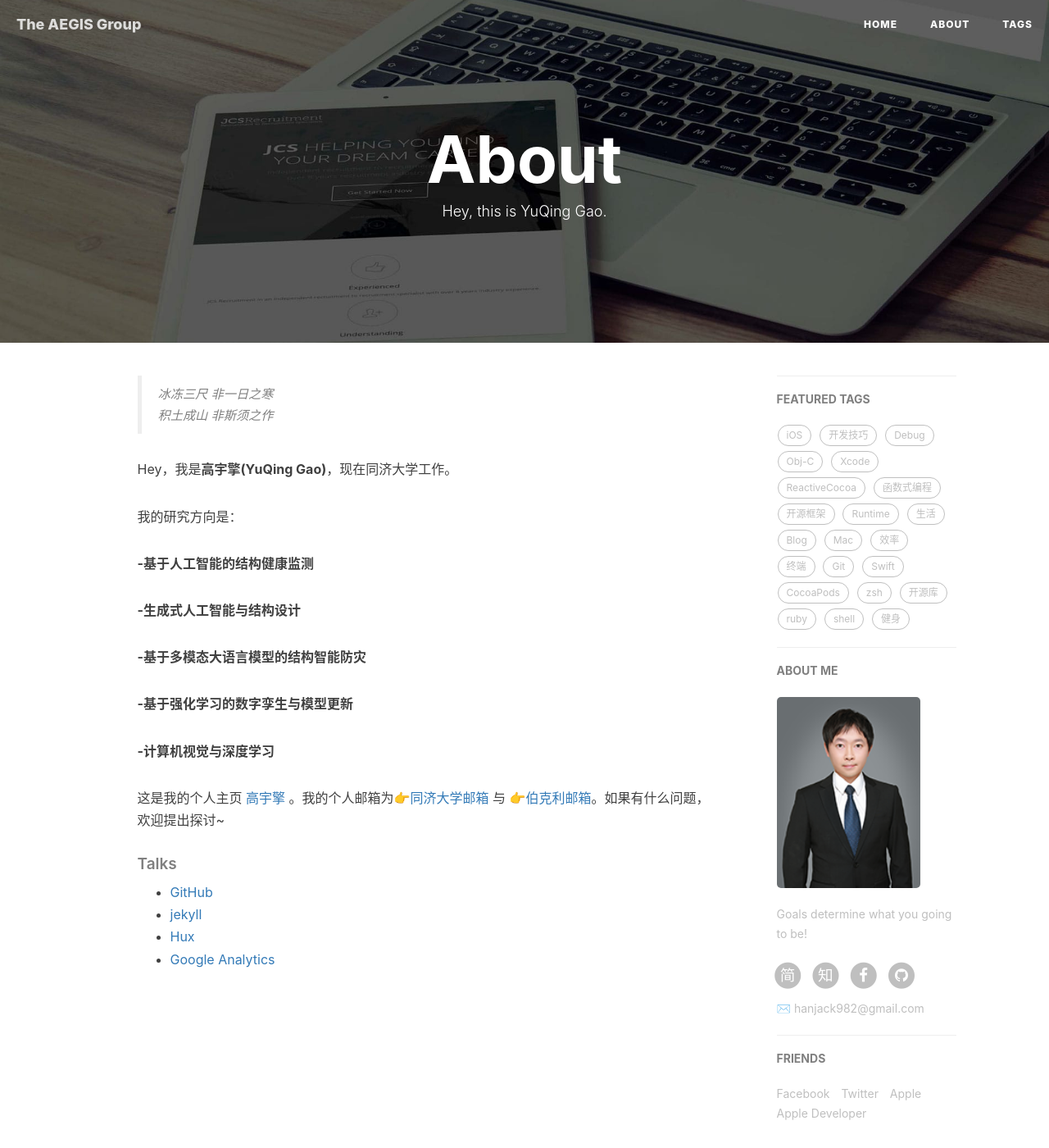
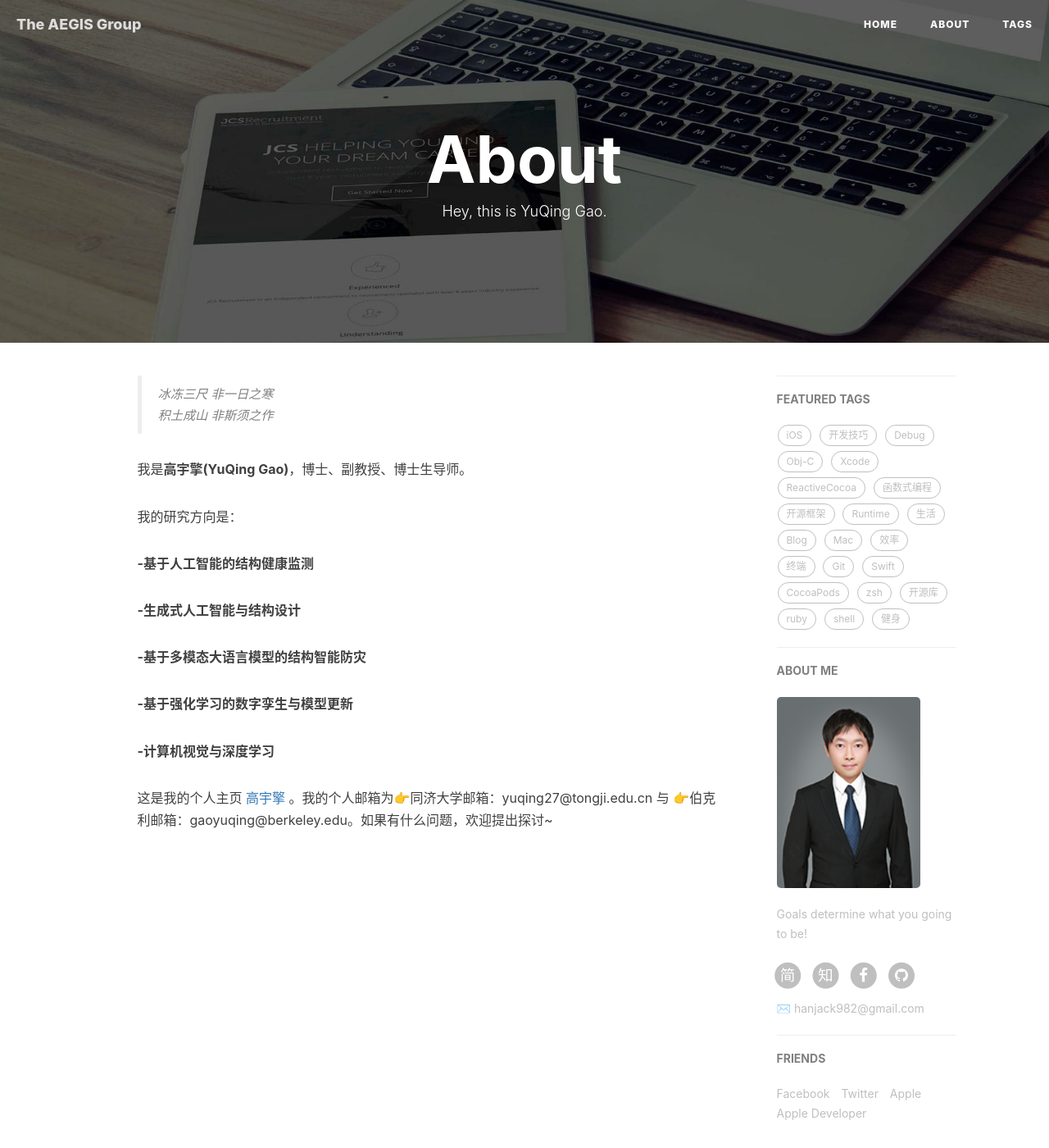
Before and after one commit to Hanzy0228/Hanzy0228.github.io, a Jekyll site: the page built from about.html, in a window 1280 px wide and 1400 px high. Shown: the whole window at 82% size. Built offline with Jekyll 4.4.1, drawn with Linux system fonts in a browser that asks for light colours; nearby versions of some CDN libraries; comment, search, counter and statistics services are not loaded.

Commit message:
Update about.html

```diff
--- a/about.html
+++ b/about.html
@@ -18,7 +18,7 @@ header-img: "img/post-bg-rwd.jpg"
     <blockquote><p>冰冻三尺 非一日之寒<br>
     积土成山 非斯须之作</p></blockquote>
 
-    <p>Hey，我是<strong>高宇擎(YuQing Gao)</strong>，现在同济大学工作。</p>
+    <p>我是<strong>高宇擎(YuQing Gao)</strong>，博士、副教授、博士生导师。</p>
 
     <p>我的研究方向是：</p>
 
@@ -32,18 +32,11 @@ header-img: "img/post-bg-rwd.jpg"
 
     <p><strong>-计算机视觉与深度学习</strong></p>
 
-    <p>这是我的个人主页 <a href="https://ddms.tongji.edu.cn/gyq/list.htm">高宇擎</a> 。我的个人邮箱为<a href="yuqing27@tongji.edu.cn">👉同济大学邮箱</a> 与 <a href="gaoyuqing@berkeley.edu">👉伯克利邮箱</a>。如果有什么问题，欢迎提出探讨~</p>
+    <p>这是我的个人主页 <a href="https://ddms.tongji.edu.cn/gyq/list.htm">高宇擎</a> 。我的个人邮箱为👉同济大学邮箱：yuqing27@tongji.edu.cn</a> 与 👉伯克利邮箱：gaoyuqing@berkeley.edu</a>。如果有什么问题，欢迎提出探讨~</p>
 
     <p></p>
 
-    <h5>Talks</h5>
 
-    <ul>
-        <li><a href="https://github.com">GitHub</a></li>
-        <li><a href="http://jekyll.com.cn/">jekyll</a></li>
-        <li><a href="http://huangxuan.me/">Hux</a></li>
-        <li><a href="https://analytics.google.com/analytics">Google Analytics</a></li>
-    </ul>
 </div>
 
 <!-- English Version -->
```
